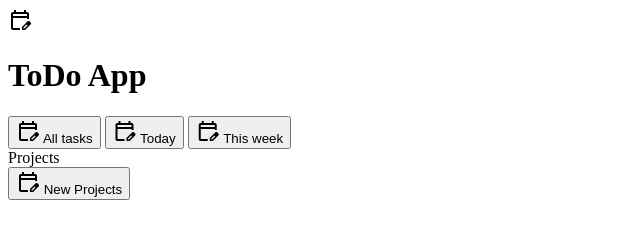
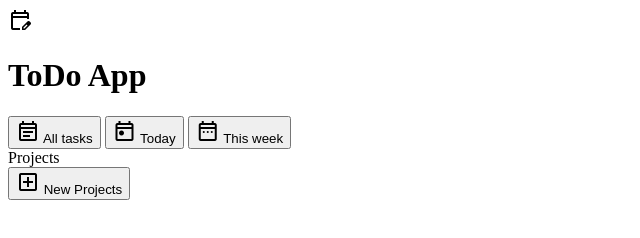
Before and after one commit to badanaut/to-do-app, a website built with webpack: page dist/index.html in a window 1280 px wide. Shown: the full height of the page, 0-640 px from the left. Built offline with nearby package versions, Linux system fonts and the light colour scheme; files whose address does not match are found by name.

Commit message:
Fix buttons logo

```diff
--- a/dist/index.html
+++ b/dist/index.html
@@ -17,11 +17,11 @@
     </header>
     <div class="main-content">
         <div class="task-categories">
-            <button><i class="material-symbols-outlined">edit_calendar</i> All tasks</button>
-            <button><i class="material-symbols-outlined">edit_calendar</i> Today</button>
-            <button><i class="material-symbols-outlined">edit_calendar</i> This week</button>
+            <button><i class="material-symbols-outlined">event_note</i> All tasks</button>
+            <button><i class="material-symbols-outlined">today</i> Today</button>
+            <button><i class="material-symbols-outlined">date_range</i> This week</button>
             <div>Projects</div>
-            <button><i class="material-symbols-outlined">edit_calendar</i> New Projects</button>
+            <button><i class="material-symbols-outlined">add_box</i> New Projects</button>
         </div>
         <div class="task-overview">
             <div class="task-info">
```
